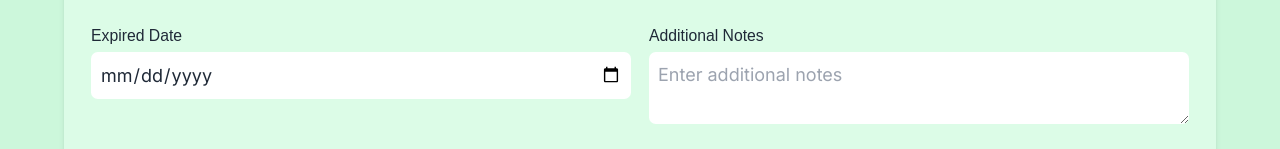
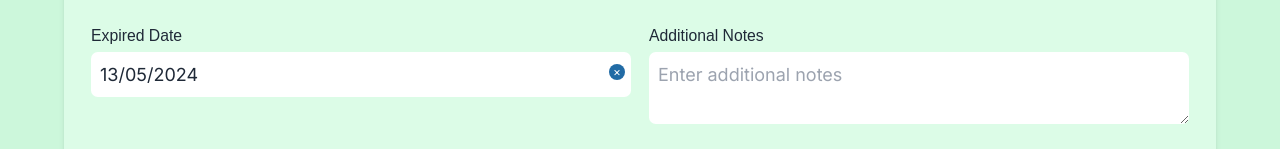
Before and after one commit to Israfil6580/Foodie_Client, a React (Vite) app: page /add-food in a window 1280 px wide. Shown: the part 376-525 px from the top of the page. Built offline with nearby package versions, Linux system fonts and the light colour scheme; no server answers; sample sign-in values are in the browser's storage; a web font is replaced by a local one.

Commit message:
solve datePicker Problem

```diff
--- a/src/index.css
+++ b/src/index.css
@@ -86,6 +86,10 @@ input[type="number"]::-webkit-outer-spin-button {
   justify-content: center;
   align-items: center;
 }
+.react-datepicker-wrapper,
+.react-datepicker-ignore-onclickoutside {
+  width: 100%;
+}
 
 @media (max-width: 768px) {
   .swiper-slide {
--- a/src/pages/AddFood.jsx
+++ b/src/pages/AddFood.jsx
@@ -4,10 +4,10 @@ import { AuthContext } from "../provider/AuthProvider";
 import axios from 'axios';
 import toast from "react-hot-toast";
 import { MdOutlineAddCircle } from "react-icons/md";
-// import DatePicker from "react-datepicker";
 import { ScrollRestoration, useNavigate } from "react-router-dom";
 import { Helmet } from 'react-helmet-async';
-// import "react-datepicker/dist/react-datepicker.css";
+import DatePicker from 'react-datepicker';
+import 'react-datepicker/dist/react-datepicker.css';
 
 function AddFood() {
     const { user, loading, setLoading } = useContext(AuthContext);
@@ -20,7 +20,11 @@ function AddFood() {
     const [donatorName, setDonatorName] = useState("");
     const [donatorEmail, setDonatorEmail] = useState("");
     const [donatorPhoto, setDonatorPhoto] = useState("");
-    const [startDate, setStartDate] = useState(new Date().toLocaleDateString());
+    const [startDate, setStartDate] = useState(new Date());
+    const handleChange = (date) => {
+        setStartDate(date);
+    };
+
     const navigate = useNavigate()
     useEffect(() => {
         setLoading(false);
@@ -167,8 +171,6 @@ function AddFood() {
                                 />
                             </motion.div>
 
-
-
                             <motion.div
                                 className="mb-2"
                                 initial={{ opacity: 0, y: -20 }}
@@ -183,14 +185,14 @@ function AddFood() {
                                     animate={{ opacity: 1 }}
                                     transition={{ delay: 0.4 }}
                                 >
-                                    <motion.input
-                                        type="date"
-                                        defaultValue={startDate}
-                                        onChange={(e) => setStartDate(e.target.value)}
+                                    <DatePicker
                                         className="block w-full mt-1 p-2 border-gray-300 rounded-md outline-none"
-                                        style={{ WebkitAppearance: "none" }}
-                                        whileHover={{ scale: 1.05 }}
-                                        transition={{ duration: 0.2 }}
+                                        selected={startDate}
+                                        onChange={handleChange}
+                                        dateFormat="dd/MM/yyyy"
+                                        isClearable
+                                        showYearDropdown
+                                        scrollableYearDropdown
                                     />
                                 </motion.div>
                             </motion.div>
--- a/src/pages/AvilableFood.jsx
+++ b/src/pages/AvilableFood.jsx
@@ -11,7 +11,8 @@ const AvailableFood = () => {
     const [filteredFood, setFilteredFood] = useState([]);
     const [searchQuery, setSearchQuery] = useState("");
     const [sortBy, setSortBy] = useState("");
-    const [loading, setLoading] = useState(true)
+    const [loading, setLoading] = useState(true);
+    const [layoutMode, setLayoutMode] = useState("grid");
 
     useEffect(() => {
         getData();
@@ -24,10 +25,10 @@ const AvailableFood = () => {
             const data = allData.filter(sData => sData.foodStatus === "available");
             setAllFood(data);
             setFilteredFood(data);
-            setLoading(false)
+            setLoading(false);
         } catch (error) {
             console.error("Error fetching data:", error);
-            setLoading(false)
+            setLoading(false);
         }
     };
 
@@ -40,7 +41,7 @@ const AvailableFood = () => {
             const sortedFood = [...filteredFood].sort((a, b) => new Date(a.expireDate) - new Date(b.expireDate));
             setFilteredFood(sortedFood);
         }
-    }, [filteredFood, sortBy]);
+    }, [sortBy]);
 
     const handleSearch = (e) => {
         setSearchQuery(e.target.value);
@@ -55,6 +56,10 @@ const AvailableFood = () => {
         }
     };
 
+    const toggleLayoutMode = () => {
+        setLayoutMode(prevMode => prevMode === "grid" ? "two-column" : "grid");
+    };
+
     if (loading) {
         return <div className='min-h-[70vh] flex justify-center items-center'>
             <span className="loading loading-spinner loading-lg bg-green-400"></span>
@@ -62,13 +67,13 @@ const AvailableFood = () => {
     }
 
     return (
-        <div className="max-w-7xl mx-auto min-h-screen pb-20 px-2">
+        <div className="max-w-7xl mx-auto min-h-screen pb-20 px-2 overflow-x-hidden">
             <div className="text-center">
                 <motion.h1
                     className="font-title uppercase text-3xl lg:text-4xl font-bold my-10"
-                    initial={{ opacity: 0, scale: 0.9 }} // Initial opacity and scale
-                    animate={{ opacity: 1, scale: 1 }} // Animation to make it visible and scale to 1
-                    transition={{ duration: 0.1 }} // Transition duration
+                    initial={{ opacity: 0, scale: 0.9 }}
+                    animate={{ opacity: 1, scale: 1 }}
+                    transition={{ duration: 0.1 }}
                     whileHover={{ scale: 1.1 }}
                     whileTap={{ scale: 0.9 }}
                 >
@@ -94,10 +99,11 @@ const AvailableFood = () => {
             <div className="flex justify-end items-center mb-8 mt-4">
                 <div>
                     <button onClick={() => handleSort("expireDate")} className="btn btn-secondary mr-2">{sortBy === "expireDate" ? "Sorted by Expire Date" : "Sort by Expire Date"}</button>
+                    <button onClick={toggleLayoutMode} className="btn btn-secondary">{layoutMode === "grid" ? "Change to Two Column" : "Change to Three Column"}</button>
                 </div>
             </div>
             <AnimatePresence>
-                <div className="grid grid-cols-1 lg:grid-cols-3 gap-6 gap-y-16">
+                <div className={layoutMode === "grid" ? "grid grid-cols-1 lg:grid-cols-3 gap-6 gap-y-16" : "grid grid-cols-2 gap-6 gap-y-16"}>
                     {filteredFood.map((food, index) => (
                         <motion.div
                             key={food._id}
--- a/src/pages/LoginForm.jsx
+++ b/src/pages/LoginForm.jsx
@@ -22,9 +22,8 @@ function LoginForm() {
             setLoading(true);
             const result = await signInWithGoogle();
             // jwt
-            const { data } = await axios.post("http://localhost:4000/jwt", { email: result?.user.email })
+            const { data } = await axios.post("http://localhost:4000/jwt", { email: result?.user.email }, { withCredentials: true })
             console.log(data);
-
             navigate(location.state || "/", { replace: true })
             toast.success('Sign in successful with Google');
         } catch (error) {
@@ -37,7 +36,9 @@ function LoginForm() {
     const handleGithubSignIn = async () => {
         try {
             setLoading(true);
-            await signInWithGithub();
+            const result = await signInWithGithub();
+            const { data } = await axios.post("http://localhost:4000/jwt", { email: result?.user.email }, { withCredentials: true })
+            console.log(data);
             navigate(location.state || "/", { replace: true })
             toast.success('Sign in successful with Github');
         } catch (error) {
@@ -54,7 +55,9 @@ function LoginForm() {
         const password = form.password.value;
         try {
             setLoading(true);
-            await signIn(email, password);
+            const result = await signIn(email, password);
+            const { data } = await axios.post("http://localhost:4000/jwt", { email: result?.user.email }, { withCredentials: true })
+            console.log(data);
             navigate(location.state || "/", { replace: true })
             toast.success('Sign in successful with email');
 
--- a/src/pages/ManageFood.jsx
+++ b/src/pages/ManageFood.jsx
@@ -9,11 +9,16 @@ import toast from "react-hot-toast";
 import { FaUpload } from "react-icons/fa6";
 import { ScrollRestoration } from "react-router-dom";
 import { Helmet } from "react-helmet-async";
+import DatePicker from 'react-datepicker';
+import 'react-datepicker/dist/react-datepicker.css';
 const ManageFood = () => {
     const { user, setLoading, loading } = useContext(AuthContext)
     const [MyAddedFood, setMyAddedFood] = useState([])
     const [singleUpdate, setSingleUpdate] = useState([]);
     const [startDate, setStartDate] = useState(null);
+    const handleChange = (date) => {
+        setStartDate(date);
+    };
     const submitPurpose = (id) => {
         axios(`https://server-five-coral.vercel.app/food/${id}`)
             .then(response => {
@@ -312,14 +317,14 @@ const ManageFood = () => {
                                                         transition={{ delay: 0.9 }}
                                                     >
                                                         <label htmlFor="expireDate" className="block font-medium">Expired Date</label>
-                                                        <motion.input
-                                                            type="date"
-                                                            defaultValue={startDate}
-                                                            onChange={(e) => setStartDate(e.target.value)}
+                                                        <DatePicker
                                                             className="block w-full mt-1 p-2 border-gray-300 rounded-md outline-none"
-                                                            style={{ WebkitAppearance: "none" }}
-                                                            whileHover={{ scale: 1.05 }}
-                                                            transition={{ duration: 0.2 }}
+                                                            selected={startDate}
+                                                            onChange={handleChange}
+                                                            dateFormat="dd/MM/yyyy"
+                                                            isClearable
+                                                            showYearDropdown
+                                                            scrollableYearDropdown
                                                         />
                                                     </motion.div>
 
--- a/src/provider/AuthProvider.jsx
+++ b/src/provider/AuthProvider.jsx
@@ -13,6 +13,7 @@ import {
     updateProfile,
 } from 'firebase/auth'
 import { app } from '../firebase/firebase.config'
+import axios from 'axios'
 
 export const AuthContext = createContext(null)
 const auth = getAuth(app)
@@ -45,6 +46,8 @@ const AuthProvider = ({ children }) => {
     };
     const logOut = async () => {
         setLoading(true)
+        const { data } = await axios('https://server-five-coral.vercel.app/logout', { withCredentials: true })
+        console.log(data);
         return signOut(auth)
     }
 
```
